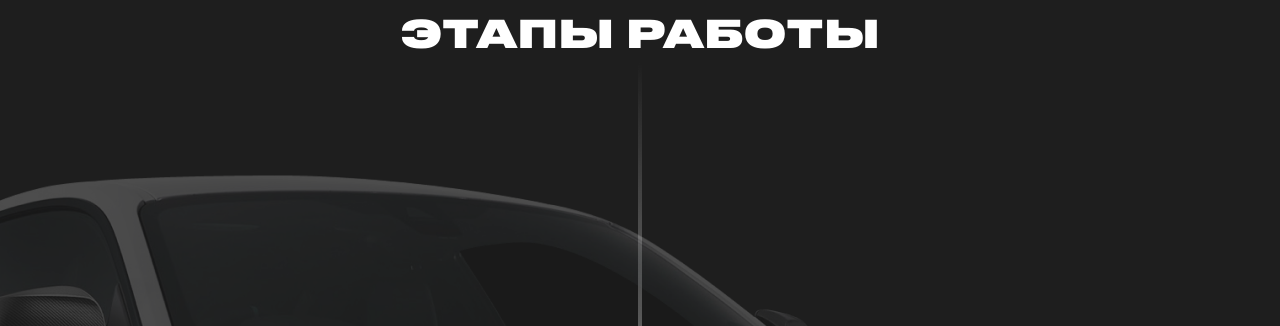
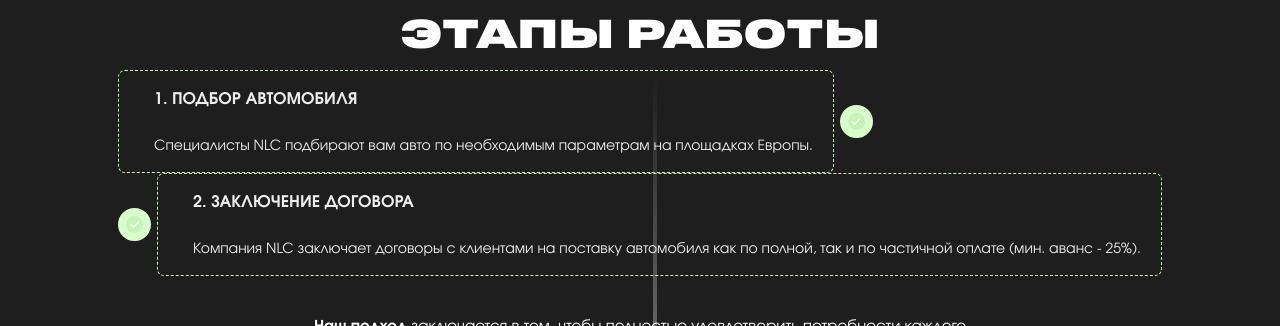
Before and after one commit to X-Out-Studio/nlc-landing, a Nuxt app: page / in a window 1280 px wide. Shown: the part 999-1325 px from the top of the page. Built offline with nearby package versions, Linux system fonts and the light colour scheme.

Commit message:
add steps on stageWork

```diff
--- a/components/Index/stagesWork.vue
+++ b/components/Index/stagesWork.vue
@@ -6,7 +6,27 @@
         <p class="stagesWork__title">этапы работы</p>
         <div class="stagesWork__steps">
             <div class="stagesWork__arrow">
-                <img src="../../assets/img/stagesWork/arrow.png" alt="">
+                <div class="stagesWork__step">
+                    <div class="stagesWork__step--content">
+                        <p class="stagesWork__step--name">1. подбор автомобиля</p>
+                        <p class="stagesWork__step--text">Специалисты NLC подбирают вам авто по необходимым параметрам на
+                            площадках Европы.</p>
+                    </div>
+                    <div class="stagesWork__step--done">
+                        <img src="../../assets/img/stagesWork/done.svg" alt="">
+                    </div>
+                </div>
+                <div class="stagesWork__step stagesWork__step--right">
+                    <div class="stagesWork__step--content">
+                        <p class="stagesWork__step--name">2. заключение договора</p>
+                        <p class="stagesWork__step--text">Компания NLC заключает договоры с клиентами на поставку автомобиля
+                            как по полной, так и по частичной оплате (мин. аванс - 25%).</p>
+                    </div>
+                    <div class="stagesWork__step--done">
+                        <img src="../../assets/img/stagesWork/done.svg" alt="">
+                    </div>
+                </div>
+                <img class="stagesWork__arrow-img" src="../../assets/img/stagesWork/arrow.png" alt="">
             </div>
         </div>
         <p class="stagesWork__text">
@@ -21,7 +41,7 @@
             <p class="stagesWork__weeks-text">2 недели</p>
             <Button />
         </div>
-        <div class="stagesWork__weeks--car">
+        <div class="stagesWork__car">
             <img src="../../assets/img/stagesWork/car.png" alt="">
         </div>
     </section>
@@ -29,7 +49,6 @@
 
 <style lang="scss" scoped>
 .stagesWork {
-    position: relative;
     background-color: var(--blackLight);
     padding-top: 40px;
     padding-bottom: 37px;
@@ -61,8 +80,71 @@
         }
     }
 
+    &__steps {
+        margin-top: 13px;
+        display: flex;
+        flex-direction: row;
+        justify-content: center;
+    }
+
+    &__step {
+        display: flex;
+        flex-direction: row;
+        gap: 6px;
+        align-items: center;
+
+        &--content {
+            background-color: #1E1E1E;
+            border: 1px dashed #C6F3B6;
+            border-radius: 7px;
+            padding: 18px 20px 15px 35px;
+        }
+
+        &--name {
+            font-weight: 700;
+            font-size: 16px;
+            line-height: 128.61%;
+            text-transform: uppercase;
+            color: #EDEDED;
+        }
+
+        &--text {
+            margin-top: 27px;
+            font-weight: 400;
+            font-size: 14px;
+            line-height: 147.11%;
+            color: #EDEDED;
+        }
+
+        &--done {
+            background-color: #C6F3B6;
+            border: 8px solid #D9FFCC;
+            border-radius: 50%;
+            display: flex;
+            flex-direction: row;
+            align-items: center;
+            justify-content: center;
+            width: 33px;
+            height: 33px;
+        }
+
+        &--right {
+            .stagesWork__step--done {
+                order: -1;
+            }
+        }
+    }
+
     &__arrow {
-        display: grid;
+        position: relative;
+        display: flex;
+        flex-direction: column;
+
+
+        &-img {
+            position: absolute;
+            left: 50%;
+        }
     }
 
     &__weeks {
@@ -81,12 +163,13 @@
             text-transform: uppercase;
             font-family: 'Druk Text Wide Cyr';
         }
+    }
 
-        &--car {
-            top: 206px;
-            left: 0;
-            position: absolute;
-        }
+    &__car {
+        top: 206px;
+        left: 0;
+        position: absolute;
+        z-index: 0;
     }
 
     .button {
```
Also changed, not shown: assets/img/stagesWork/done.svg (added).
